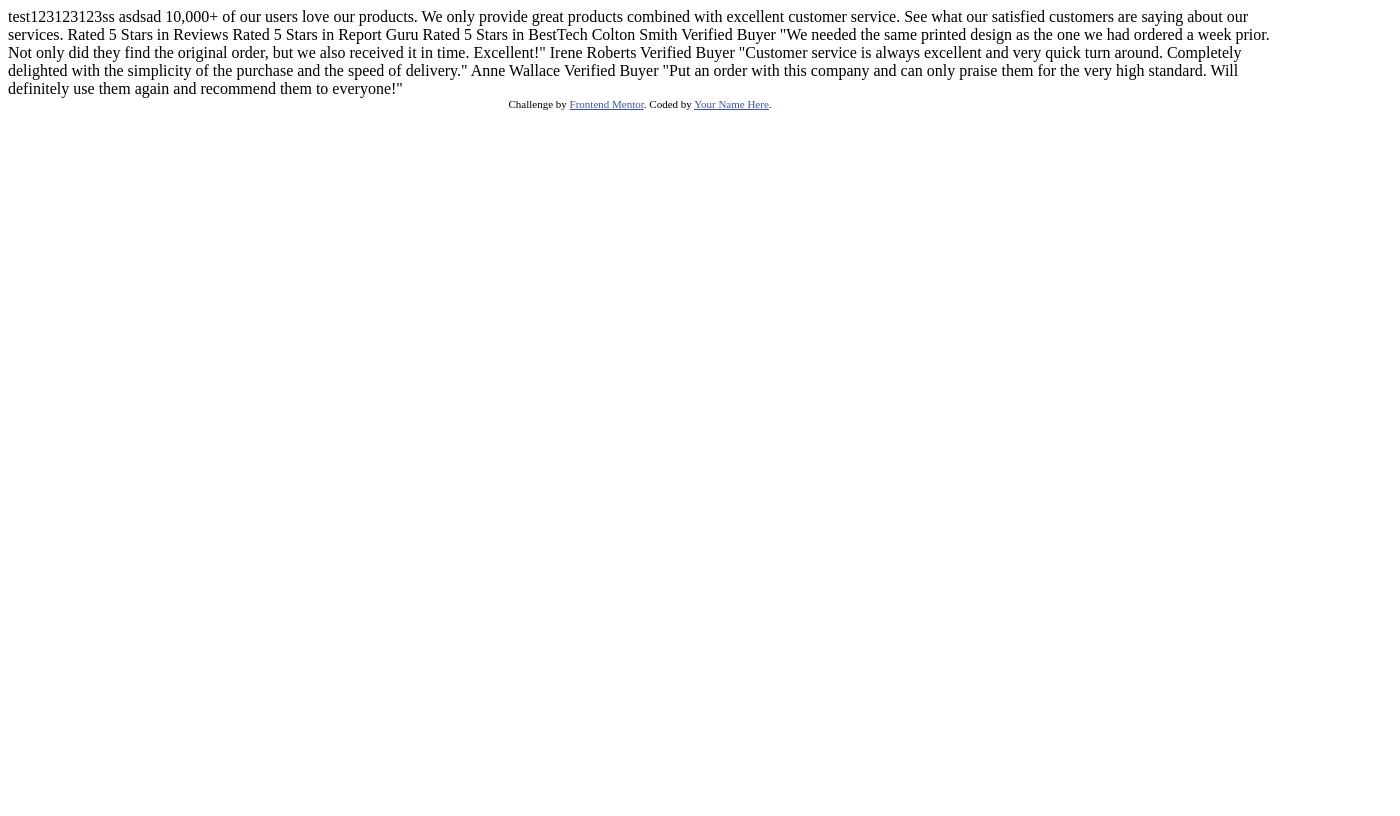
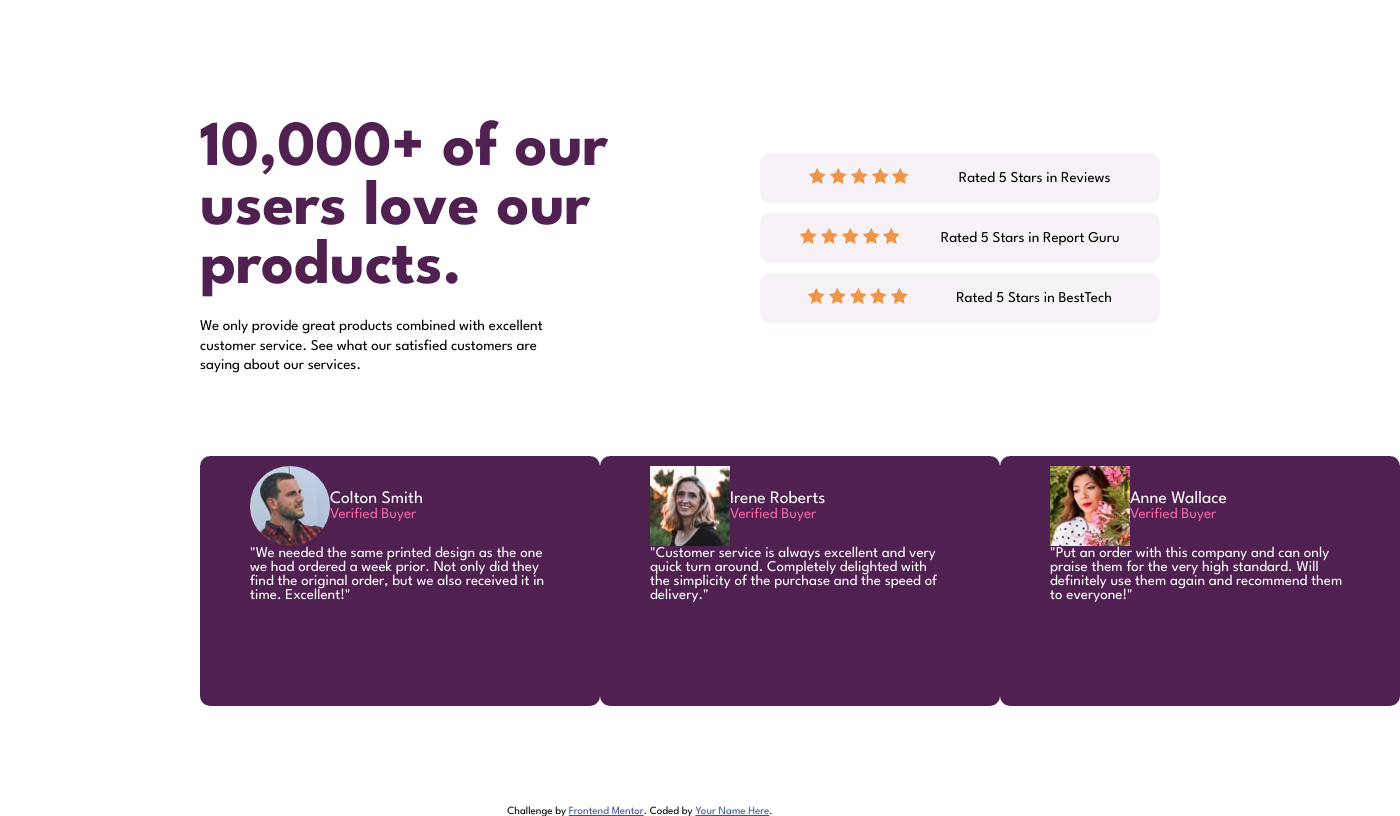
Before and after one commit to ivanstar/social_proof_prac, a plain HTML site: page index.html in a window 1280 px wide. Shown: the whole page, 1400 px wide, since content can reach past the window. Drawn offline with Linux system fonts and the light colour scheme; a web font is replaced by a local one.

Commit message:
html / css version1 work

```diff
--- a/index.html
+++ b/index.html
@@ -11,6 +11,12 @@
       sizes="32x32"
       href="./images/favicon-32x32.png"
     />
+    <link
+      rel="stylesheet"
+      href="https://fonts.googleapis.com/css?family=League+Spartan:300,400,500i,700,900,900i"
+    />
+
+    <link rel="stylesheet" href="style.css" />
 
     <title>Frontend Mentor | Social proof section</title>
 
@@ -26,18 +32,121 @@
     </style>
   </head>
   <body>
-    test123123123ss  asdsad 10,000+ of our users love our products. We only provide great
-    products combined with excellent customer service. See what our satisfied
-    customers are saying about our services. Rated 5 Stars in Reviews Rated 5
-    Stars in Report Guru Rated 5 Stars in BestTech Colton Smith Verified Buyer
-    "We needed the same printed design as the one we had ordered a week prior.
-    Not only did they find the original order, but we also received it in time.
-    Excellent!" Irene Roberts Verified Buyer "Customer service is always
-    excellent and very quick turn around. Completely delighted with the
-    simplicity of the purchase and the speed of delivery." Anne Wallace Verified
-    Buyer "Put an order with this company and can only praise them for the very
-    high standard. Will definitely use them again and recommend them to
-    everyone!"
+    <!--  Colton Smith Verified Buyer "We needed
+    the same printed design as the one we had ordered a week prior. Not only did
+    they find the original order, but we also received it in time. Excellent!"
+
+    Irene Roberts Verified Buyer "Customer service is always excellent and very
+    quick turn around. Completely delighted with the simplicity of the purchase
+    and the speed of delivery."
+
+    Anne Wallace Verified Buyer "Put an order with
+    this company and can only praise them for the very high standard. Will
+    definitely use them again and recommend them to everyone!" -->
+    <main class="container">
+      <!-- Hero -->
+      <article>
+        <div class="hero">
+          <div class="hero__conatiner">
+            <h1 class="hero__title">10,000+ of our users love our products.</h1>
+            <p class="hero__info">
+              We only provide great products combined with excellent customer
+              service. See what our satisfied customers are saying about our
+              services.
+            </p>
+          </div>
+
+          <div class="rated__conatiner">
+            <div class="card__rated">
+              <div class="card__stars">
+                <img src="./images/icon-star.svg" alt="" />
+                <img src="./images/icon-star.svg" alt="" />
+                <img src="./images/icon-star.svg" alt="" />
+                <img src="./images/icon-star.svg" alt="" />
+                <img src="./images/icon-star.svg" alt="" />
+              </div>
+              <div class="card__stars__info">Rated 5 Stars in Reviews</div>
+            </div>
+
+            <div class="card__rated">
+              <div class="card__stars">
+                <img src="./images/icon-star.svg" alt="" />
+                <img src="./images/icon-star.svg" alt="" />
+                <img src="./images/icon-star.svg" alt="" />
+                <img src="./images/icon-star.svg" alt="" />
+                <img src="./images/icon-star.svg" alt="" />
+              </div>
+              <div class="card__stars__info">Rated 5 Stars in Report Guru</div>
+            </div>
+
+            <div class="card__rated">
+              <div class="card__stars">
+                <img src="./images/icon-star.svg" alt="" />
+                <img src="./images/icon-star.svg" alt="" />
+                <img src="./images/icon-star.svg" alt="" />
+                <img src="./images/icon-star.svg" alt="" />
+                <img src="./images/icon-star.svg" alt="" />
+              </div>
+              <div class="card__stars__info">Rated 5 Stars in BestTech</div>
+            </div>
+          </div>
+        </div>
+      </article>
+
+      <!-- Card Portfolios -->
+      <article>
+        <div class="portfolio__container">
+          <div class="card__portfolio">
+            <header class="card__portfolio__title">
+              <img
+                class="portfolio__img"
+                src="./images/image-colton.jpg"
+                alt=""
+              />
+              <div>
+                <h3 class="card__portfolio__name">Colton Smith</h3>
+                <p class="card__lead">Verified Buyer</p>
+              </div>
+            </header>
+            <div class="portfolio__description">
+              "We needed the same printed design as the one we had ordered a
+              week prior. Not only did they find the original order, but we also
+              received it in time. Excellent!"
+            </div>
+          </div>
+
+          <div class="card__portfolio">
+            <header class="card__portfolio__title">
+              <img src="./images/image-irene.jpg" alt="" />
+              <div>
+                <h3 class="card__portfolio__name">Irene Roberts</h3>
+                <p class="card__lead">Verified Buyer</p>
+              </div>
+            </header>
+            <div class="portfolio__description">
+              "Customer service is always excellent and very quick turn around.
+              Completely delighted with the simplicity of the purchase and the
+              speed of delivery."
+            </div>
+          </div>
+
+          <div class="card__portfolio">
+            <header class="card__portfolio__title">
+              <img src="./images/image-anne.jpg" alt="" />
+              <div>
+                <h3 class="card__portfolio__name">Anne Wallace</h3>
+                <p class="card__lead">Verified Buyer</p>
+              </div>
+            </header>
+            <div class="portfolio__description">
+              "Put an order with this company and can only praise them for the
+              very high standard. Will definitely use them again and recommend
+              them to everyone!"
+            </div>
+          </div>
+        </div>
+      </article>
+    </main>
 
     <div class="attribution">
       Challenge by
--- /dev/null
+++ b/style.css
@@ -0,0 +1,122 @@
+@import url('https://fonts.google.com/specimen/League+Spartan');
+/* @import url('https://fonts.googleapis.com/css?family=League+Spartan&display=swap'); */
+
+*,
+*::before,
+*::after{
+    box-sizing: border-box;
+}
+
+* {
+    margin : 0;
+    padding : 0;
+}
+
+body {
+    font-size: 15px;
+    font-family: 'League Spartan';
+}
+
+.container {
+    max-width: 1440px;
+    margin: 100px 200px;
+}
+
+.hero {
+    display:grid;
+    grid-template-columns: 1fr 1fr;
+}
+.hero__conatiner{
+    /* margin:30px auto; */
+    width: 500px;
+
+}
+
+.hero__title{
+    font-weight:700;
+    font-size:4rem;
+    color : hsl(300, 43%, 22%);
+    margin: 20px 0px
+}
+
+.hero__info{
+    line-height: 1.3;
+    font-weight: 400;
+    width:380px
+}
+
+.rated__conatiner{
+    /* padding-top: 4rem; */
+
+    display: flex;
+    flex-direction: column;
+    justify-content: center;
+}
+
+.card__rated {
+    border-radius: 10px;
+    background-color: hsl(300,24%,96%);
+
+    display: flex;
+    justify-content: space-evenly;
+    width:400px;
+    height: 50px;
+    align-items: center;
+    margin: 5px 60px;
+}
+
+.card__rated:nth-of-type(1){
+    /* justify-self: start; */
+    align-self: start;
+}
+
+.card__rated:nth-of-type(2){
+    /* justify-self: center; */
+    align-self: center;
+}
+
+.card__rated:nth-of-type(3){
+    /* justify-self: end; */
+    align-self: end;
+}
+
+.portfolio__container{
+    display:grid;
+    grid-template-columns: repeat(3,1fr);
+    margin: 80px auto;
+}
+
+.portfolio__description {
+    color: #fff
+}
+
+.portfolio__img{
+    border-radius: 50%;
+}
+
+.card__portfolio{
+    border-radius: 10px;
+    background-color: hsl(300, 43%, 22%);
+    height:250px;
+    width: 400px;
+
+    padding: 10px 50px;
+
+}
+
+.card__portfolio__title{
+    display: flex;
+    /* flex-direction: column; */
+    /* justify-content: space-evenly; */
+    align-items: center;
+}
+
+.card__portfolio__name{
+    color: #fff;
+    font-weight: 500;
+}
+
+.card__lead{
+    color : hsl(333, 80%, 67%);
+    font-weight: 400;
+}
```
